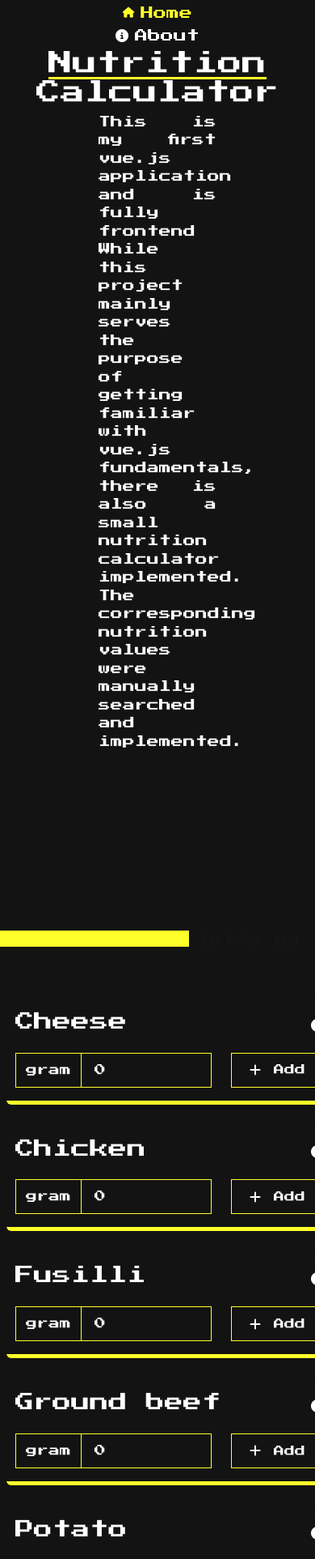
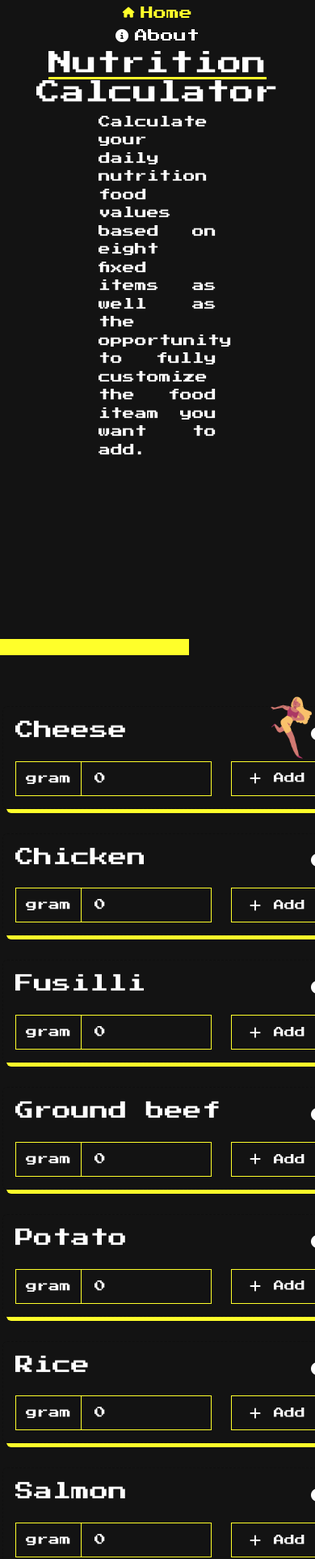
Before and after one commit to Matthes-Baer/NutritionCalculator, a Vue app: page / in a window 390 px wide. Shown: the top 1925 px of the page at 81% size. Built offline with nearby package versions, Linux system fonts and the light colour scheme.

Commit message:
feat: Added background image in HomeView & fixed responsive design in HomeView

```diff
--- a/src/components/StartInfo.vue
+++ b/src/components/StartInfo.vue
@@ -10,11 +10,9 @@ export default {
     <div class="half-container">
       <h1><span class="underlined">Nutrition</span> Calculator</h1>
       <p>
-        This is my first vue.js application and is fully frontend While this
-        project mainly serves the purpose of getting familiar with vue.js
-        fundamentals, there is also a small nutrition calculator implemented.
-        The corresponding nutrition values were manually searched and
-        implemented.
+        Calculate your daily nutrition food values based on eight fixed items as
+        well as the opportunity to fully customize the food iteam you want to
+        add.
       </p>
     </div>
     <div class="half-container">
--- a/src/components/nutrition/NutritionOverview.vue
+++ b/src/components/nutrition/NutritionOverview.vue
@@ -28,7 +28,10 @@ export default {
 
 <template>
   <!-- <div v-for="item in items" :key="item.id">{{ item.name }}</div> -->
-  <div class="row justify-content-evenly text-center mt-5">
+  <div
+    class="row justify-content-evenly text-center mt-5 main-container"
+    data-aos="fade-up"
+  >
     <!-- To loop through data with a component the loop has to be integrated in the component while the items within the loop have to be integrated as props in the respective component - v-bind: is identical to : -->
     <SingleItem
       v-for="item in nutritionStore.itemsData"
@@ -48,6 +51,12 @@ export default {
 </template>
 
 <style scoped lang="scss">
+.main-container {
+  background-image: url("../../assets/images/woman-running.png");
+  background-position: right top;
+  background-size: 20%;
+  background-repeat: no-repeat;
+}
 .custom-button {
   &-container {
     border: 1px solid var(--accentColor);
--- a/src/components/nutrition/NutritionResult.vue
+++ b/src/components/nutrition/NutritionResult.vue
@@ -14,7 +14,10 @@ export default {
 </script>
 
 <template>
-  <div class="d-flex justify-content-center mt-5" data-aos="fade-up">
+  <div
+    class="d-flex justify-content-center mt-5 header-and-button"
+    data-aos="fade-up"
+  >
     <h2 class="heading2">Current Nutrition values</h2>
     <div
       class="custom-button-container ms-5"
@@ -129,4 +132,11 @@ export default {
     opacity: 0.5;
   }
 }
+
+@media (max-width: 915px) {
+  .header-and-button {
+    flex-direction: column;
+    align-items: center;
+  }
+}
 </style>
```
